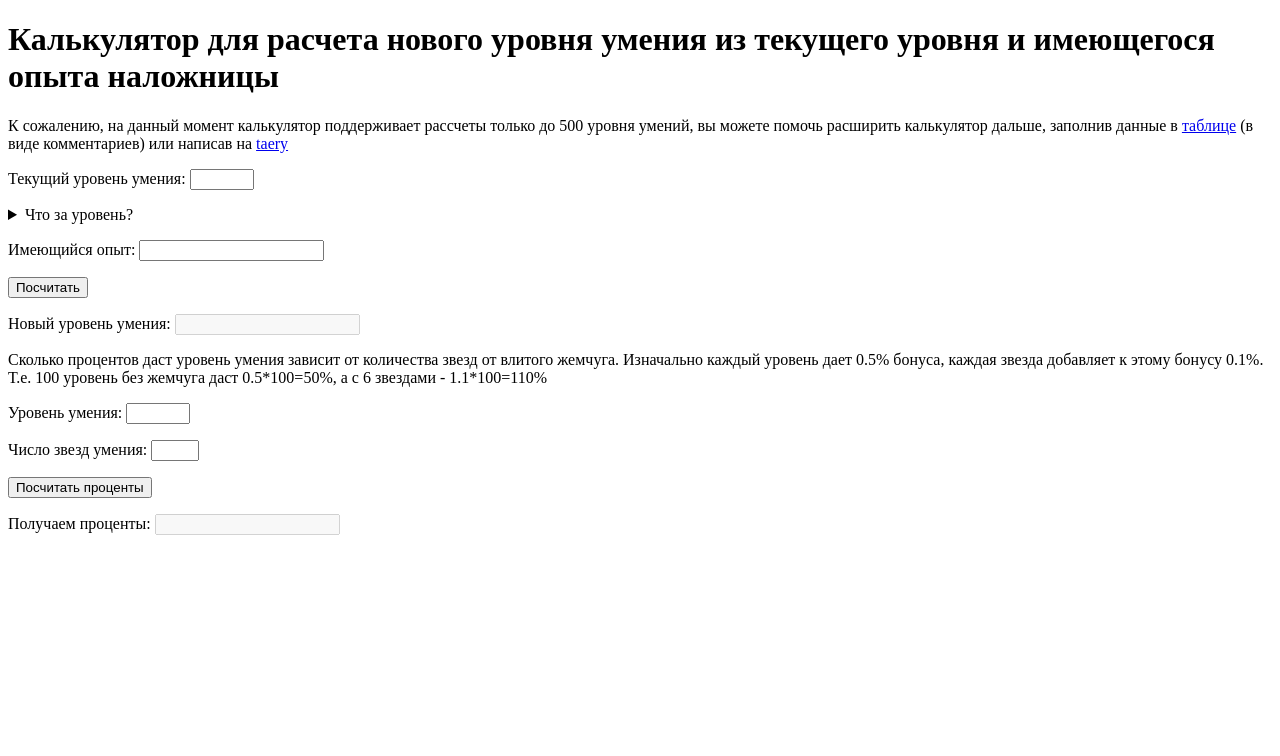
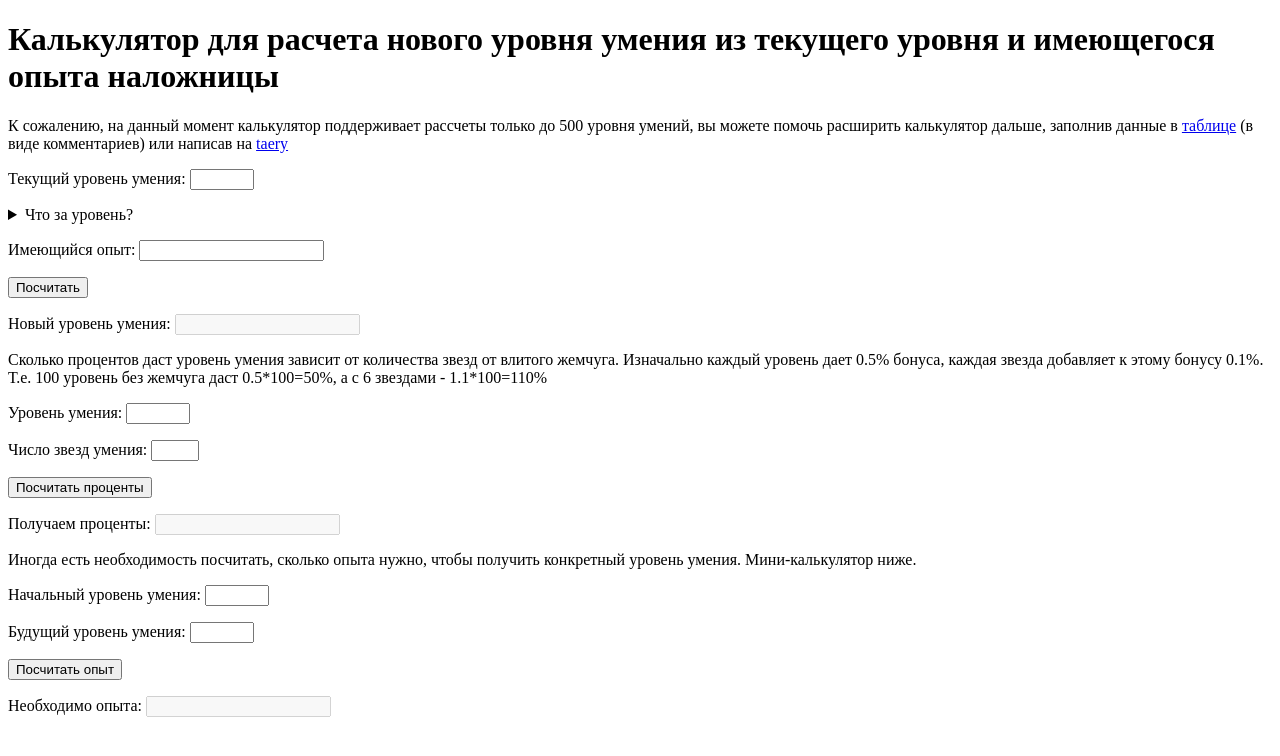
Before and after one commit to taery/taery.github.io, a plain HTML site: page calcs/consorts.html in a window 1280 px wide. Drawn offline with Linux system fonts and the light colour scheme.

Commit message:
added revert consort calc

```diff
--- a/calcs/consorts.html
+++ b/calcs/consorts.html
@@ -41,5 +41,18 @@
 <p><label for="result_percent">Получаем проценты: </label>
     <input type="text" contenteditable="false" id="result_percent" disabled/>
 </p>
+<p>Иногда есть необходимость посчитать, сколько опыта нужно, чтобы получить конкретный уровень умения. Мини-калькулятор
+    ниже.</p>
+<p><label for="a_level">Начальный уровень умения: </label><input type="number" id="a_level" min="1" max="500"/>
+</p>
+<p><label for="b_level">Будущий уровень умения: </label><input type="number" id="b_level" min="1" max="500"/>
+</p>
+<input type="button" value="Посчитать опыт" onclick="exp_diff(
+    document.getElementById('a_level').value,
+        document.getElementById('b_level').value
+        )"/>
+<p><label for="result_exp"> Необходимо опыта: </label>
+    <input type="text" contenteditable="false" id="result_exp" disabled/>
+</p>
 </body>
 </html>
--- a/static/js/calcs/consorts.js
+++ b/static/js/calcs/consorts.js
@@ -108,3 +108,20 @@ function percent_from_levels(current_level, stars) {
     document.getElementById("result_percent").value = res;
     return res;
 }
+
+function exp_diff(current_level, new_level){
+    try {
+        current_level = Number(current_level);
+        new_level = Number(new_level);
+    } catch (e) {
+        alert('Проверьте заполнение уровней, что-то пошло не так!');
+        return;
+    }
+    if (current_level > new_level) {
+        alert('Новый уровень должен быть больше начального')
+        return ;
+    }
+    let res = get_exp(new_level) - get_exp(current_level);
+    document.getElementById("result_exp").value = res.toLocaleString("ru");
+    return res;
+}
```
Also changed, not shown: calcs/viziers.html (added, +10 -0 lines), index.html (+3 -2 lines), static/js/calcs/viziers.js (added).
